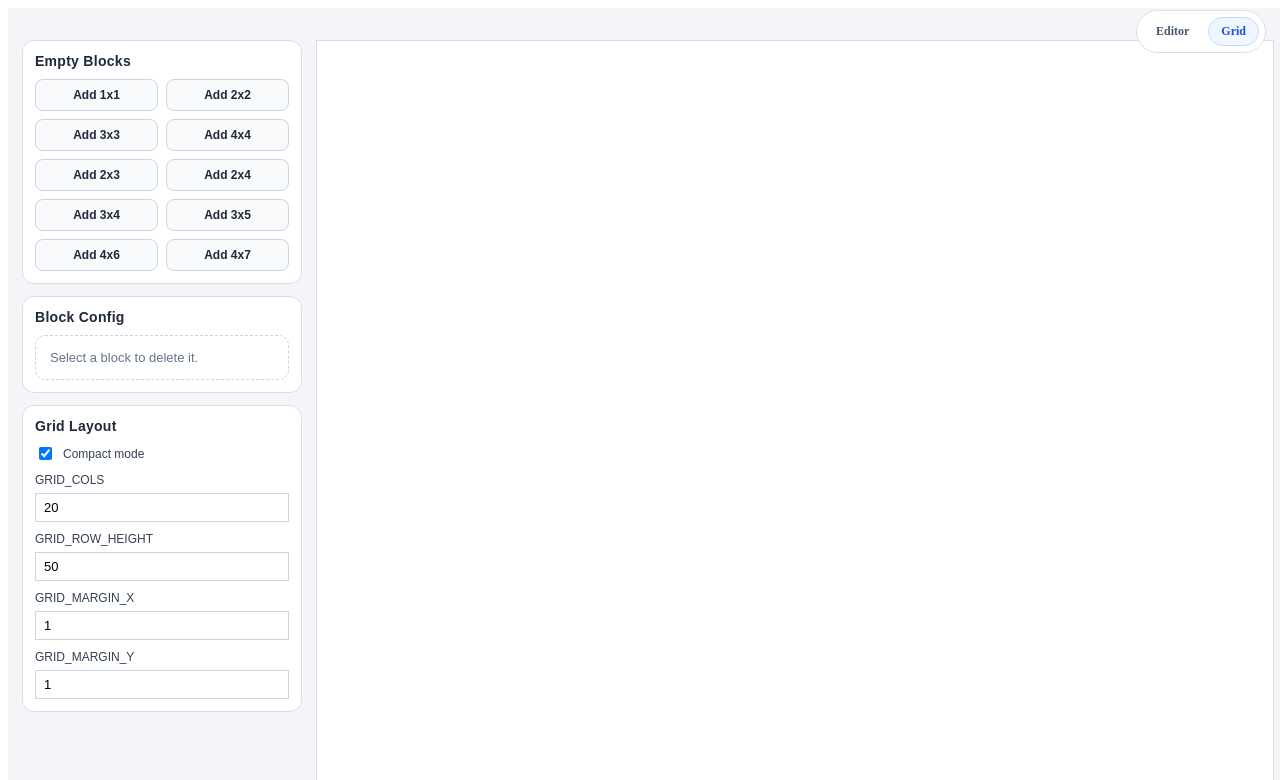
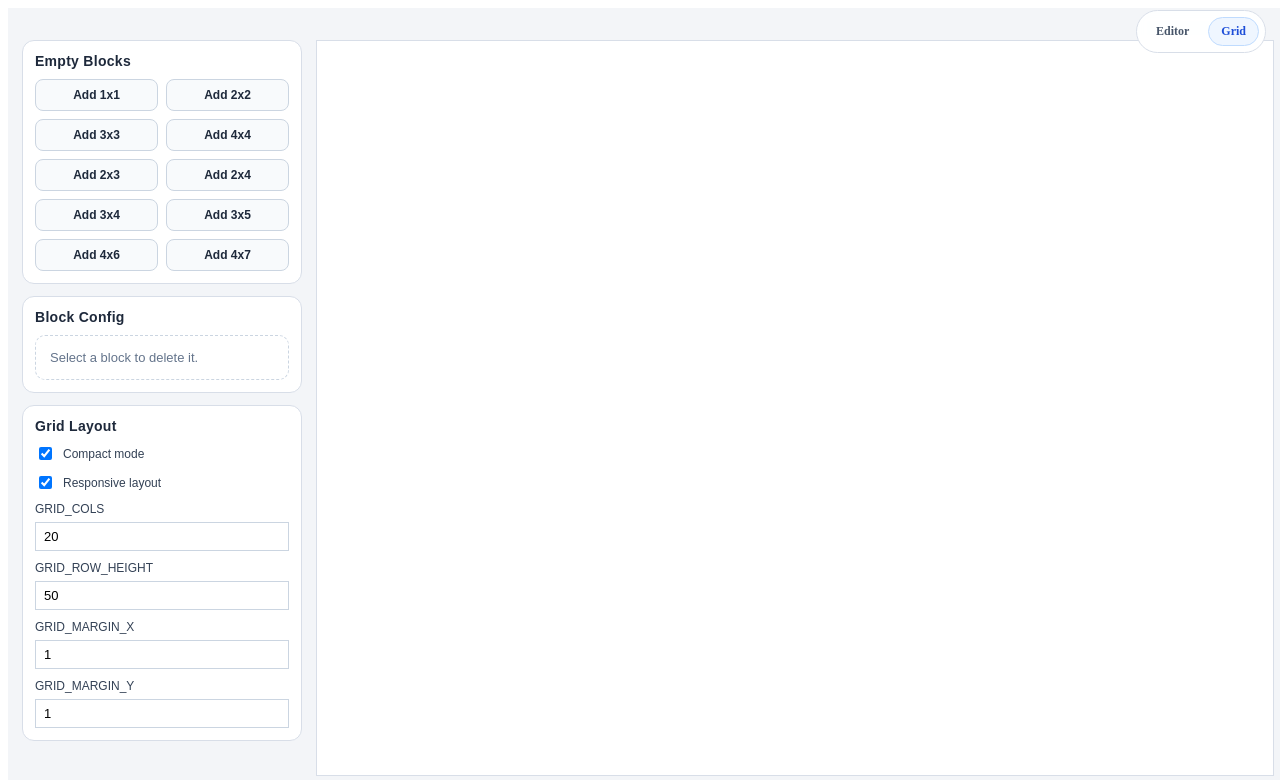
Before and after one commit to hck1205/techpack-demo, a React (Vite) app: page /grid in a window 1280 px wide. Shown: the top 780 px of the page. Built offline with nearby package versions, Linux system fonts and the light colour scheme; what handsontable would draw is missing.

Commit message:
fix: updated grid page

```diff
--- a/src/App.css
+++ b/src/App.css
@@ -937,6 +937,8 @@ body,
 
 .grid-page-shell {
   padding-top: 18px;
+  padding-bottom: 18px;
+  box-sizing: border-box;
 }
 
 .grid-left-panel {
@@ -1032,6 +1034,20 @@ body,
   box-shadow: 0 0 0 2px rgba(37, 99, 235, 0.18);
 }
 
+.grid-canvas-responsive {
+  width: 100%;
+  min-width: 0;
+  height: 100%;
+  min-height: 100%;
+}
+
+.grid-canvas-static {
+  width: 1200px;
+  min-width: 1200px;
+  height: 1400px;
+  min-height: 1400px;
+}
+
 .construction-canvas .layer-ui__wrapper__footer {
   position: absolute;
   top: 8px;
--- a/src/pages/GridPage.tsx
+++ b/src/pages/GridPage.tsx
@@ -16,6 +16,7 @@ type GridBlockItem = {
 };
 
 const clamp = (value: number, min: number) => Math.max(min, value || min);
+const isOutOfGridBounds = (item: LayoutItem, cols: number) => item.x < 0 || item.y < 0 || item.x + item.w > cols;
 
 export function GridPage() {
   const [items, setItems] = useState<GridBlockItem[]>([]);
@@ -26,6 +27,7 @@ export function GridPage() {
   const [gridMarginX, setGridMarginX] = useState(DEFAULT_GRID_MARGIN_X);
   const [gridMarginY, setGridMarginY] = useState(DEFAULT_GRID_MARGIN_Y);
   const [compactMode, setCompactMode] = useState(true);
+  const [isResponsive, setIsResponsive] = useState(true);
 
   const layoutById = useMemo(() => new Map(layout.map((entry) => [entry.i, entry])), [layout]);
 
@@ -56,13 +58,18 @@ export function GridPage() {
   };
 
   const onLayoutChange = (nextLayout: Layout) => {
-    setLayout(
-      nextLayout.map((item) => ({
-        ...item,
-        w: Math.min(Math.max(1, item.w), gridCols),
-        h: Math.max(1, item.h),
-      }))
-    );
+    const normalized = nextLayout.map((item) => ({
+      ...item,
+      w: Math.min(Math.max(1, item.w), gridCols),
+      h: Math.max(1, item.h),
+    }));
+
+    setLayout((prev) => {
+      if (!compactMode && normalized.some((item) => isOutOfGridBounds(item, gridCols))) {
+        return prev;
+      }
+      return normalized;
+    });
   };
 
   const onGridColsChange = (nextCols: number) => {
@@ -116,6 +123,10 @@ export function GridPage() {
                 <input type="checkbox" checked={compactMode} onChange={(e) => setCompactMode(e.target.checked)} />
                 <span>Compact mode</span>
               </label>
+              <label className="config-field checkbox">
+                <input type="checkbox" checked={isResponsive} onChange={(e) => setIsResponsive(e.target.checked)} />
+                <span>Responsive layout</span>
+              </label>
               <label className="config-field">
                 <span>GRID_COLS</span>
                 <input type="number" min={1} value={gridCols} onChange={(e) => onGridColsChange(Number(e.target.value))} />
@@ -152,7 +163,7 @@ export function GridPage() {
 
           <section className="canvas-panel">
             <div
-              className="canvas-drop-zone"
+              className={`canvas-drop-zone ${isResponsive ? "grid-canvas-responsive" : "grid-canvas-static"}`}
               onMouseDown={(event) => {
                 const target = event.target as HTMLElement;
                 if (!target.closest(".react-grid-item")) {
@@ -167,6 +178,7 @@ export function GridPage() {
                 rowHeight={gridRowHeight}
                 isDraggable
                 isResizable
+                isBounded={!compactMode}
                 margin={[gridMarginX, gridMarginY]}
                 containerPadding={[gridMarginX, gridMarginY]}
                 onLayoutChange={onLayoutChange}
```
